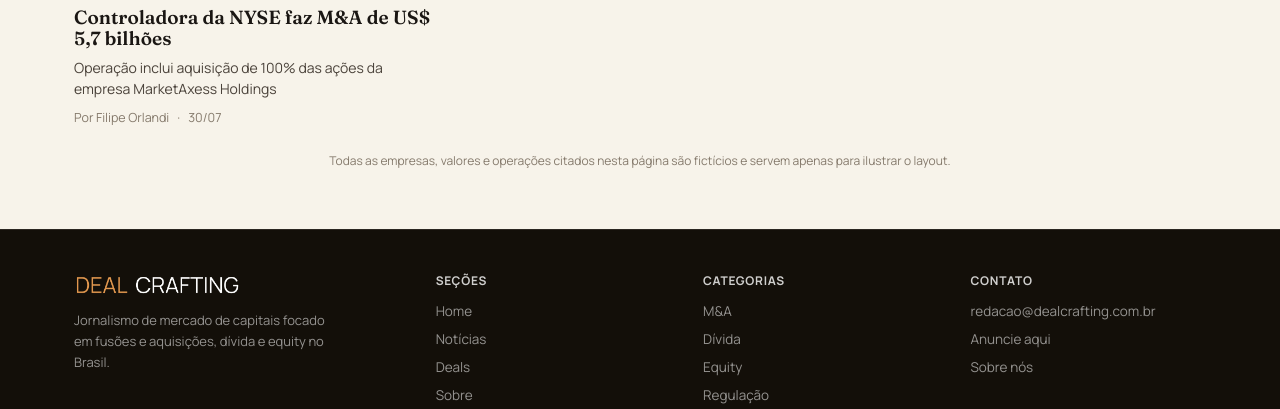
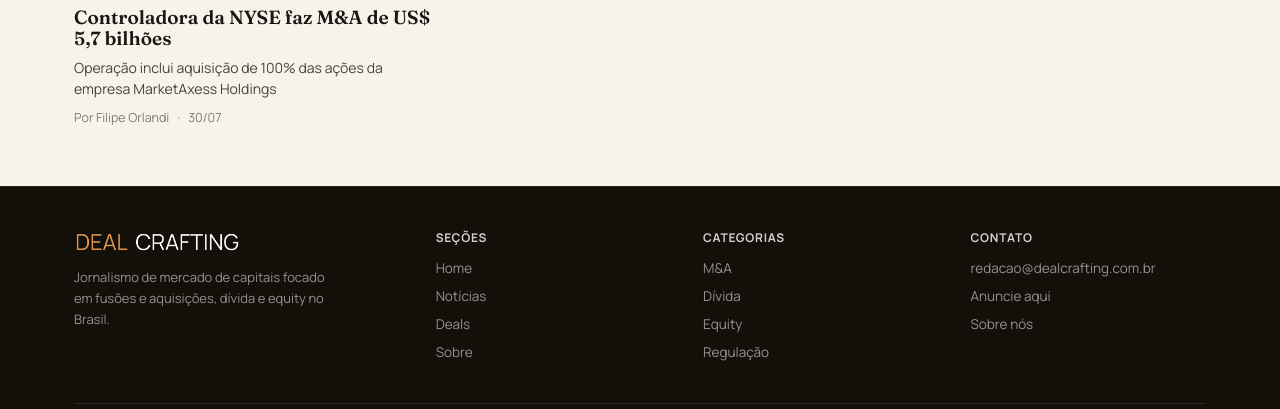
Before and after one commit to filipeor/deal-crafting-site, an Eleventy site: page noticias.njk in a window 1280 px wide. Shown: the part 691-1100 px from the top of the page. Built offline with nearby package versions, Linux system fonts and the light colour scheme; Eleventy itself is replaced by a stand-in of ours; files that its build step writes are made by us from their sources; no server answers.

Commit message:
Add files via upload

```diff
--- a/deals.njk
+++ b/deals.njk
@@ -66,8 +66,6 @@
   </table>
 </div>
 
-<p class="fictitious-note">Todas as empresas, valores e operações citados nesta página são fictícios e servem apenas para ilustrar o layout.</p>
-
 <section id="newsletter">
   <div class="newsletter">
     <div>
--- a/noticias.njk
+++ b/noticias.njk
@@ -35,5 +35,3 @@
   </article>
   {% endfor %}
 </div>
-
-<p class="fictitious-note">Todas as empresas, valores e operações citados nesta página são fictícios e servem apenas para ilustrar o layout.</p>
```
